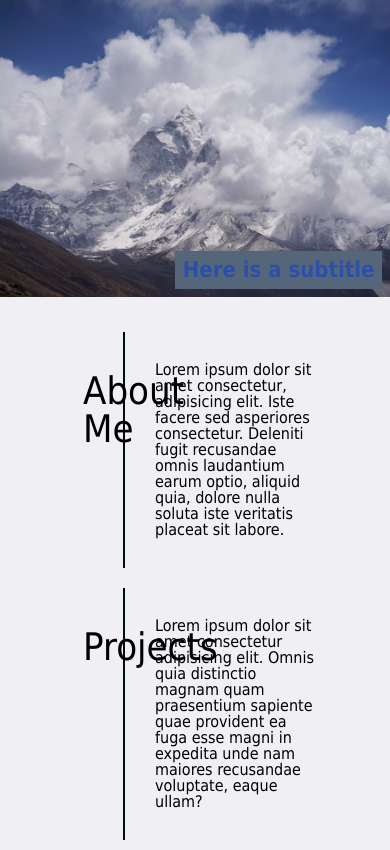
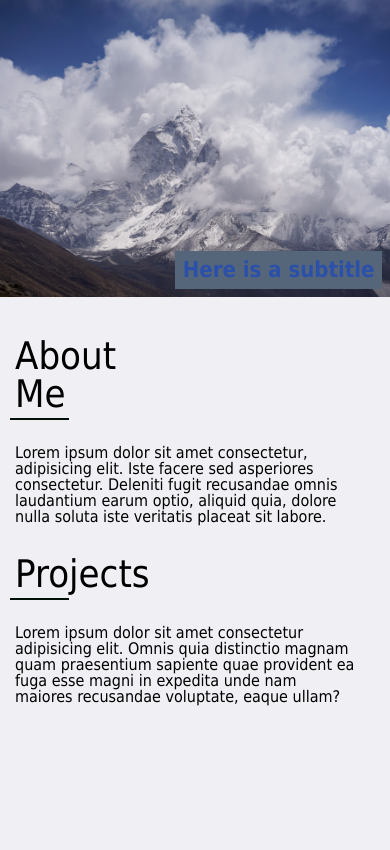
Before and after one commit to harryhamlin/challenge2, a plain HTML site: page index.html in a window 390 px wide. Shown: the part 133-983 px from the top of the page. After the commit the page ends 853 px from the top, so only its background shows below. Drawn offline with Linux system fonts and the light colour scheme.

Commit message:
fixed media queries

```diff
--- a/assets/css/style.css
+++ b/assets/css/style.css
@@ -77,7 +77,7 @@ main {
 section {
     display: flex;
     flex-direction: row;
-    justify-content: center;
+    justify-content:center;
     /* border: 3px solid green; */
     padding: 10px;
 
@@ -89,7 +89,7 @@ aside {
     width: 15%;
     /* border: 3px solid red; */
     text-align: right;
-    padding: 40px;
+    margin: 40px;
 }
 
 
@@ -99,7 +99,7 @@ summary {
     padding: 30px;
 }
 
-@media screen and (max-width: 1200px) {
+@media screen and (max-width: 1000px) {
     header {
       flex-direction: column;
       justify-content: center;
@@ -114,3 +114,24 @@ summary {
         list-style: none;
         padding: 30px;
     }
+
+    section {
+        flex-direction: column;
+        justify-content: flex-start;
+        align-items: flex-start;
+        padding: 0px
+    }
+
+    aside {
+        border-bottom: 2px solid var(--color-4);
+        text-align: left;
+        margin: 10px;
+        border-right: none;
+        padding: 5px;
+    }
+
+    summary {
+        width: 90%;
+        margin: 10px;
+      padding: 5px;
+    }
```
